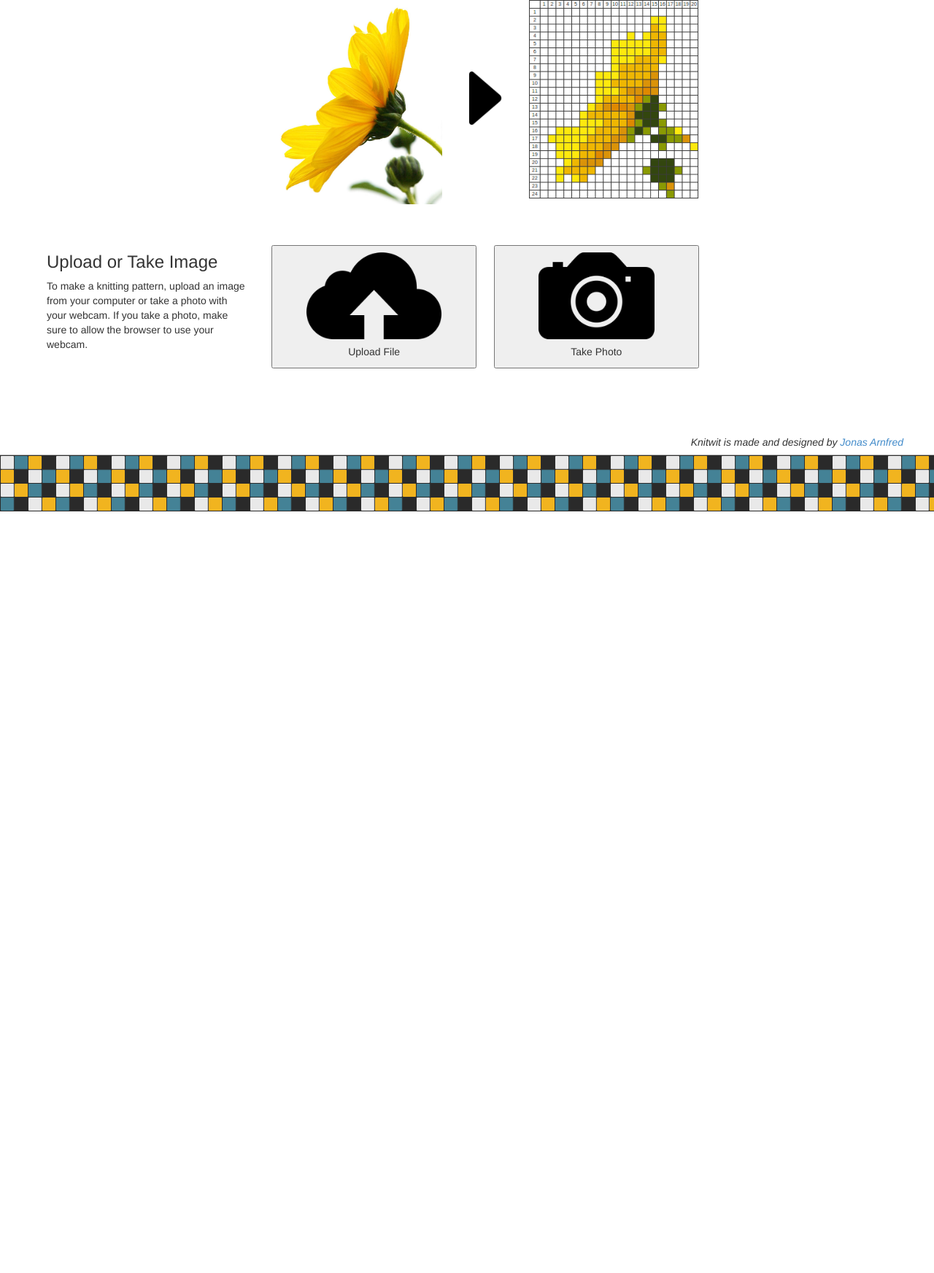
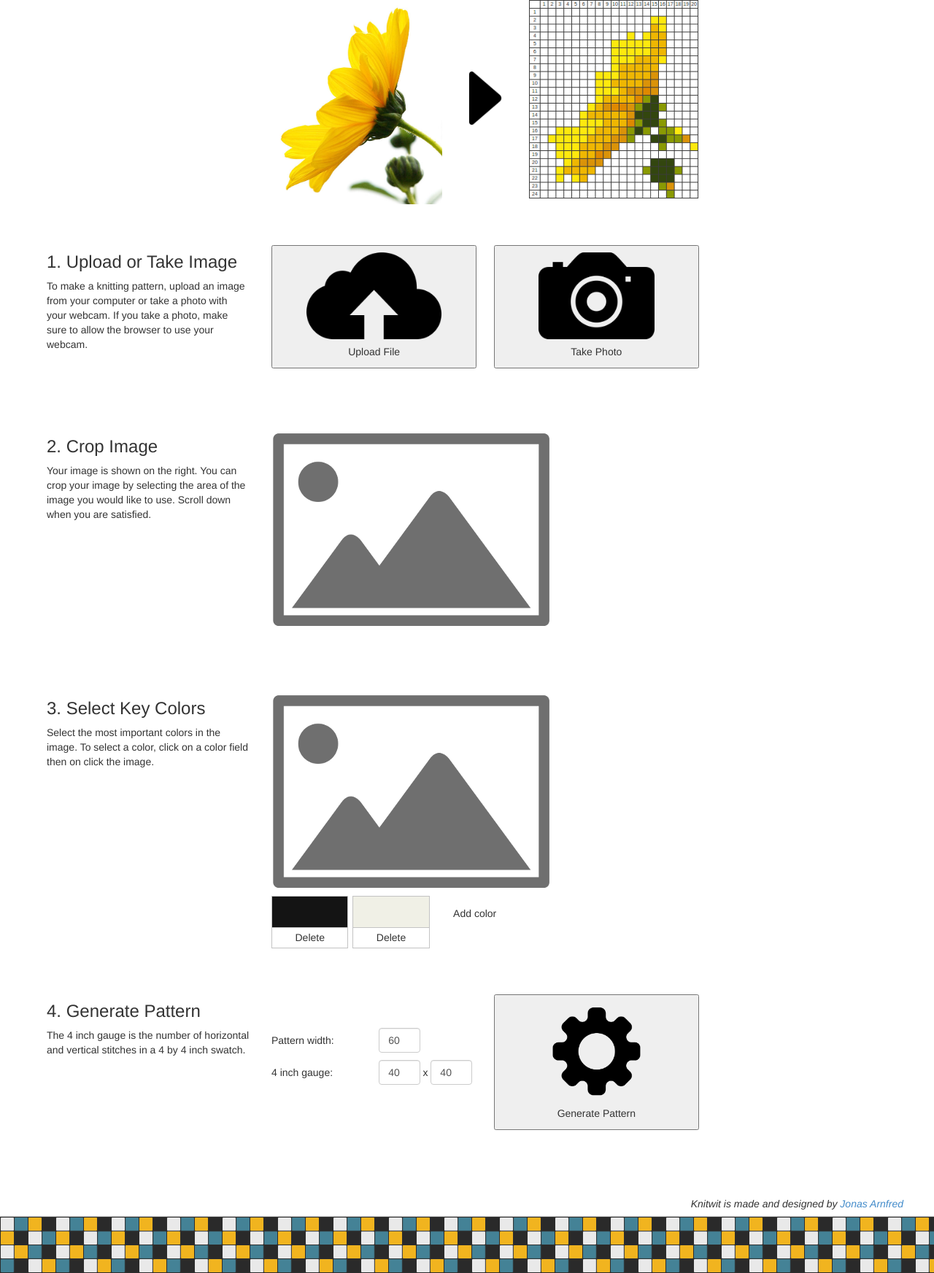
Before and after one commit to arnfred/Knitwit, a Python web app: template templates/main.html in a window 1280 px wide. Shown: the part 429-2174 px from the top of the page at 73% size. Before the commit the page ends 1130 px from the top, so only its background shows below. Run offline with Jinja, Linux system fonts and the light colour scheme; the template is opened without the code that fills it, so the values that code supplies are empty; some libraries are stand-ins or nearby versions.

Commit message:
Made whole site visible

```diff
--- a/static/js/colors.js
+++ b/static/js/colors.js
@@ -83,6 +83,20 @@ define(["lib/jquery", "text!templates/colors.html", "ractive", "ractive_tap", "r
 	//             Functions              //
 	//                                    //
 	////////////////////////////////////////
+
+
+    // Placeholder to init with
+    view.placeholder = function() {
+        return {
+            "src" : "/static/images/placeholder2.png",
+            "crop" : {
+                        "w" : 384,
+                        "h" : 275,
+                        "x" : 0,
+                        "y" : 0
+                    }
+                }
+    }
 
 
 	// Add listeners to the pattern size input boxes so the ratio is maintained
--- a/static/js/controller.js
+++ b/static/js/controller.js
@@ -4,6 +4,17 @@ define(["lib/jquery", "lib/underscore", "js/upload", "js/colors", "js/pattern",
 
 	var controller = {}
 
+	////////////////////////////////////////
+	//                                    //
+	//                Init                //
+	//                                    //
+	////////////////////////////////////////
+
+	controller.init = function() {
+        console.debug(colors.placeholder());
+        colors.init(colors.placeholder);
+        upload.show_preview(colors.placeholder().src)
+    }
 
 	////////////////////////////////////////
 	//                                    //
--- a/static/js/pattern.js
+++ b/static/js/pattern.js
@@ -397,7 +397,6 @@ define(["lib/jquery", "lib/underscore", "text!templates/pattern.html", "ractive"
     }
 
 
-
     /*
      * Download image
      * Inspired by: http://techslides.com/save-svg-as-an-image/
@@ -429,7 +428,6 @@ define(["lib/jquery", "lib/underscore", "text!templates/pattern.html", "ractive"
             var file_name = name.replace(" ","_").toLowerCase();
             a.download = "knitwit" + file_name + ".png";
             a.href = canvasdata;
-            a.id = "downloadlink"
             var clickEvent = new MouseEvent("click", {
                 "view": window,
                 "bubbles": true,
--- a/static/js/upload.js
+++ b/static/js/upload.js
@@ -78,7 +78,7 @@ define(["lib/jquery", "js/capture", "text!templates/upload.html", "ractive", "ra
 			type: 'POST',
 			success: function(response){
                 progress(0);
-				show_preview($.parseJSON(response).path);
+				view.show_preview($.parseJSON(response).path);
 			}
 		});
 	}
@@ -95,7 +95,7 @@ define(["lib/jquery", "js/capture", "text!templates/upload.html", "ractive", "ra
 
 
 	// Shows the preview of the uploaded image and allows user to crop it
-	var show_preview = function(path) {
+	view.show_preview = function(path) {
 
 		var image = new Image();
 		image.onload = function(){ // always fires the event.
@@ -181,7 +181,7 @@ define(["lib/jquery", "js/capture", "text!templates/upload.html", "ractive", "ra
 
 			// Get image
 			var image_data = $.parseJSON(data);
-			show_preview(image_data.path);
+			view.show_preview(image_data.path);
 		});
 	}
 
--- a/static/main.css
+++ b/static/main.css
@@ -118,6 +118,10 @@ img#preview-image {
 video#video {
 	border: thin solid #c3c3c3;
 	cursor:pointer;
+}
+
+.jcrop-holder img {
+    background: white;
 }
 
 
--- a/static/templates/colors.html
+++ b/static/templates/colors.html
@@ -1,7 +1,7 @@
 <div class="row less-space" id="color-row">
 
 	<div class="col-md-3 description">
-		<h3>Select Key Colors</h3>
+		<h3>3. Select Key Colors</h3>
 
 		<p>Select the most important colors in the image. To select a color,
 		click on a color field then on click the image.</p>
@@ -32,7 +32,7 @@
 
 <div class="row space" id="generate-row">
 	<div class="col-md-3 description">
-		<h3>Generate Pattern</h3>
+		<h3>4. Generate Pattern</h3>
 
         <p>The 4 inch gauge is the number of horizontal and
         vertical stitches in a 4 by 4 inch swatch.</p>
--- a/static/templates/upload.html
+++ b/static/templates/upload.html
@@ -8,7 +8,7 @@
 
 	<!-- Upload description -->
 	<div class="col-md-3 description" id="upload-desc">
-		<h3>Upload or Take Image</h3>
+		<h3>1. Upload or Take Image</h3>
 		<p>To make a knitting pattern, upload an image from your
 		computer or take a photo with your webcam. If you take a photo, make
 		sure to allow the browser to use your webcam.
@@ -56,7 +56,7 @@
 
 	<!-- Preview description -->
 	<div class="col-md-3 description" id="preview-desc">
-		<h3>Crop Image</h3>
+		<h3>2. Crop Image</h3>
 		<p>Your image is shown on the right. You can crop your image by
 		selecting the area of the image you would like to use. Scroll down when
 		you are satisfied.</p>
--- a/templates/main.html
+++ b/templates/main.html
@@ -43,7 +43,7 @@
             </div>
         </div>
         <div id="upload"></div>
-        <div class="no-show" id="colors"></div>
+        <div id="colors"></div>
         <div class="no-show" id="pattern"></div>
         <div id="footer" class="row">
             <div class="col-md-9 col-md-offset-3">
@@ -67,7 +67,7 @@
         },
         ["js/controller", "domReady!"],
         function(controller) {
-            // Nothing here. Check controller for initialization
+            controller.init();
         });
       </script>
 
```
Also changed, not shown: static/images/placeholder2.png (added).
